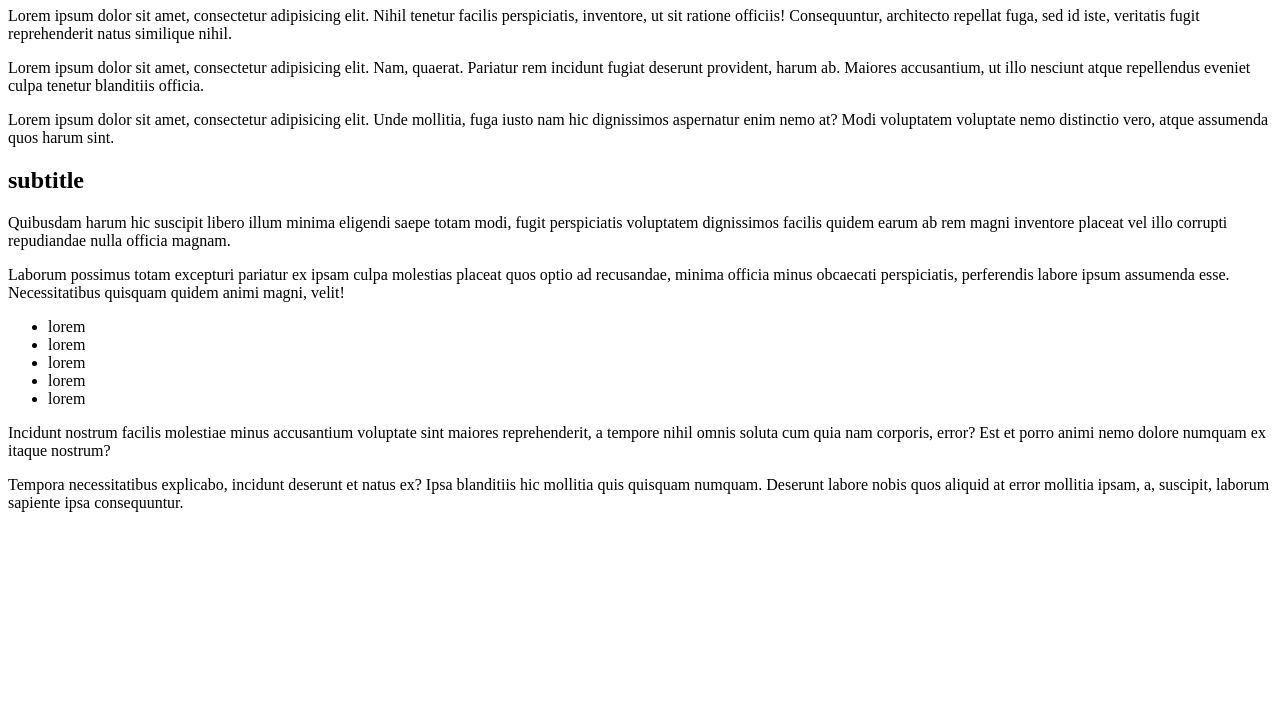
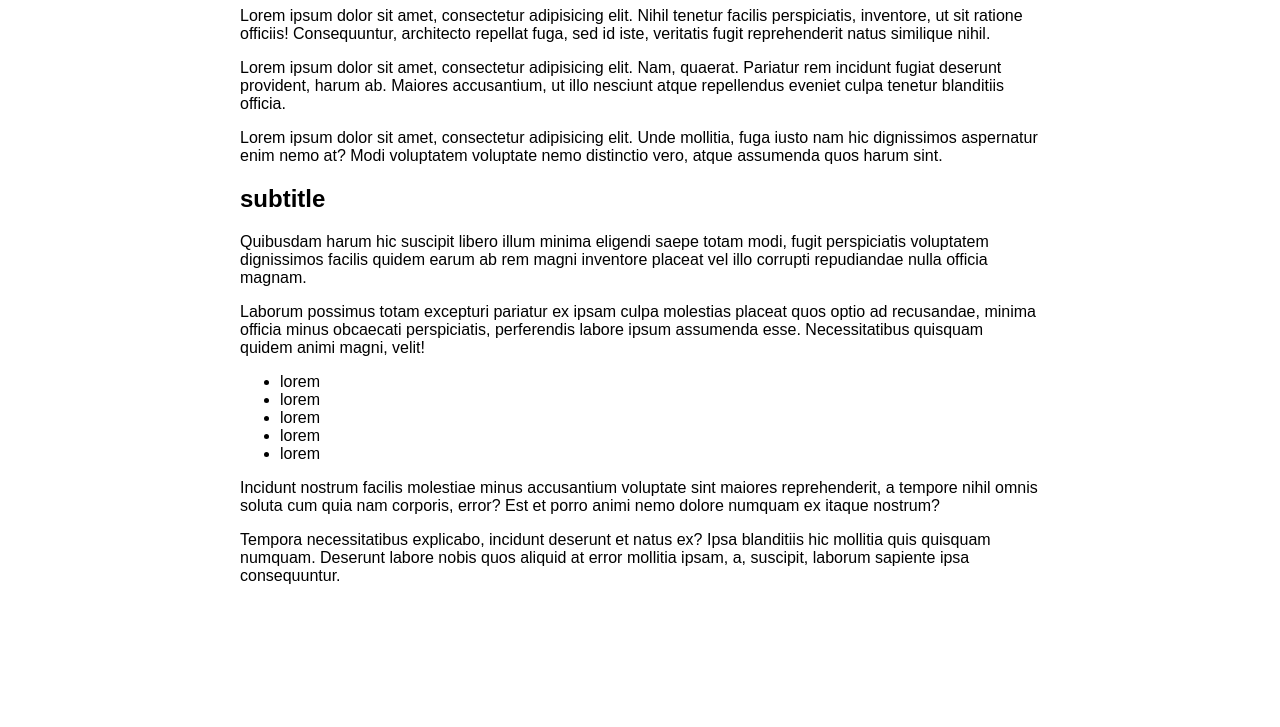
Before and after one commit to pedroz4le/githubdemo, a plain HTML site: page index.html in a window 1280 px wide. Shown: the part 73-800 px from the top of the page. Drawn offline with Linux system fonts and the light colour scheme.

Commit message:
added a css Style Sheet
added a css StyleSheet

```diff
--- /dev/null
+++ b/_css/styles.css
@@ -0,0 +1,12 @@
+/*base styles*/
+html{
+	font-family: sans-serif;
+}
+
+/*layouts*/
+.container{
+	margin: 0 auto;
+	max-width: 800px;
+}
+
+/*type styles*/
--- a/index.html
+++ b/index.html
@@ -3,8 +3,10 @@
 <head>
 	<meta charset="UTF-8">
 	<title>Document</title>
+	<link rel="stylesheet" href="_css/styles.css">
 </head>
 <body>
+	<div class="container">
 	<h1>This is my title</h1>
 
 	<p>
@@ -31,5 +33,6 @@
 
 	<p>Incidunt nostrum facilis molestiae minus accusantium voluptate sint maiores reprehenderit, a tempore nihil omnis soluta cum quia nam corporis, error? Est et porro animi nemo dolore numquam ex itaque nostrum?</p>
 	<p>Tempora necessitatibus explicabo, incidunt deserunt et natus ex? Ipsa blanditiis hic mollitia quis quisquam numquam. Deserunt labore nobis quos aliquid at error mollitia ipsam, a, suscipit, laborum sapiente ipsa consequuntur.</p>
+	</div>
 </body>
 </html>
```
Also changed, not shown: 1 other file.
